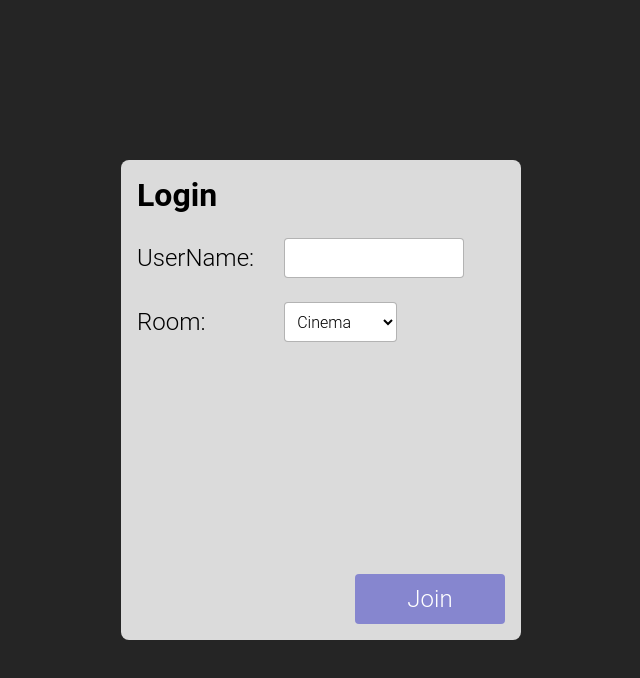
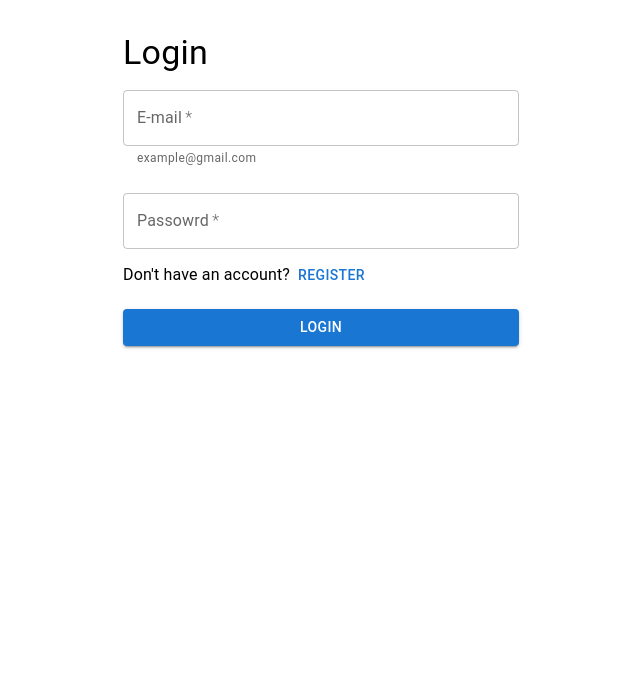
Before and after one commit to jp-sena-dev/chat.io, a React (Vite) app in the folder client/: page /login in a window 1280 px wide. Shown: the top 678 px of the page, without its empty margins (319-959 px from the left). Built offline with nearby package versions, Linux system fonts and the light colour scheme; no server answers.

Commit message:
:sparkles: (client) create: login page

```diff
--- a/client/src/pages/login/index.tsx
+++ b/client/src/pages/login/index.tsx
@@ -1,53 +1,221 @@
 import { useState } from 'react';
-import { useNavigate } from 'react-router-dom';
 import {
-  ItemLogin,
-  SDesctiprionInput,
-  SInput,
-  SLoginForm,
-  SLogincontainer,
-  SLoginPageContainer,
-  SSelect,
-  SLoginButton,
-} from './styles';
+  Box,
+  Button,
+  Container,
+  Slide,
+  TextField,
+  Typography,
+} from '@mui/material';
+import { usePassword } from '../../hooks/passworld';
+import { useAuth } from '../../contexts/auth-context';
+import { useDoublePassword } from '../../hooks/double-password';
+import { useEmail } from '../../hooks/email';
 
 export default function Login() {
+  const {
+    password: doublePassword,
+    confirmPassword: confirmDoublePassword,
+    setPassword: setPasswordDoublePassword,
+    setConfirmPassword: setConfirmDoublePassword,
+    passwordIsValid: doublePasswordIsValid,
+    confirmPasswordIsValid: confirmDoublePasswordIsValid,
+  } = useDoublePassword();
   const [username, setUsername] = useState('');
-  const [room, setRoom] = useState('cinema');
-  const navigate = useNavigate();
+  const { email, setEmail, isValid: emailIsValid } = useEmail();
+  const { password, setPassword } = usePassword();
+  const { login, signup } = useAuth();
+  const [IsOnSignupScreen, setIsOnSignupScreen] = useState(true);
+  const [requestError, serRequestError] = useState('');
 
-  const handleJoinRoom = () => {
-    if (username.length) {
-      navigate(`/room/${username}/${room}`);
+  const resetInfos = () => {
+    setUsername('');
+    setEmail('');
+    setPassword('');
+    serRequestError('');
+    setConfirmDoublePassword('');
+    setPasswordDoublePassword('');
+  };
+
+  const handleChangeScreen = () => {
+    resetInfos();
+    setIsOnSignupScreen(!IsOnSignupScreen);
+  };
+
+  const handleSignup = async () => {
+    if (username.length && doublePassword.length && emailIsValid && confirmDoublePasswordIsValid) {
+      try {
+        await signup(email, doublePassword, username);
+      } catch (e) {
+        switch (e.message) {
+          case 'auth/email-already-in-use':
+            serRequestError('The email address is already in use by another account.');
+            break;
+          case 'auth/too-many-requests':
+            serRequestError('Your account has been temporarily locked due to multiple unsuccessful login attempts. Please wait and try again."');
+            break;
+          default:
+            serRequestError('An internal error has occurred. Please try again later');
+            break;
+        }
+      }
+    }
+  };
+
+  const handleLogin = async () => {
+    if (email.length) {
+      try {
+        await login(email, password);
+      } catch (e) {
+        switch (e.message) {
+          case 'auth/invalid-login-credentials':
+            serRequestError('Invalid email or password. Please make sure you have entered the correct credentials.');
+            break;
+          case 'auth/too-many-requests':
+            serRequestError('Your account has been temporarily locked due to multiple unsuccessful login attempts. Please wait and try again."');
+            break;
+          default:
+            serRequestError('An internal error has occurred. Please try again later');
+            break;
+        }
+      }
     }
   };
 
   return (
-    <SLoginPageContainer>
-      <SLogincontainer>
-        <div>
-          <h1>Login</h1>
-          <SLoginForm>
-            <ItemLogin>
-              <SDesctiprionInput>UserName:</SDesctiprionInput>
-              <SInput type="text" value={username} onChange={({ target }) => setUsername(target.value)} />
-            </ItemLogin>
-            <ItemLogin>
-              <SDesctiprionInput>Room:</SDesctiprionInput>
-              <SSelect name="room" id="room" onChange={({ target }) => setRoom(target.value)}>
-                <option value="cinema">Cinema</option>
-                <option value="sport">Sport</option>
-                <option value="technology">Technology</option>
-                <option value="music">Music</option>
-                <option value="memes">Memes</option>
-              </SSelect>
-            </ItemLogin>
-          </SLoginForm>
-        </div>
-        <SLoginButton isActive={!username.length} onClick={() => handleJoinRoom()}>
-          Join
-        </SLoginButton>
-      </SLogincontainer>
-    </SLoginPageContainer>
+    <Container component="main" maxWidth="xs">
+      <Box
+        sx={{ mt: 4 }}
+      >
+        <Slide direction="right" hidden={!IsOnSignupScreen} in={IsOnSignupScreen}>
+          <Box>
+            <Typography component="h1" variant="h4">
+              Login
+            </Typography>
+            <Box
+              component="form"
+              onSubmit={handleSignup}
+              noValidate
+              sx={{
+                display: 'flex',
+                flexDirection: 'column',
+                alignItems: 'center',
+              }}
+            >
+              <TextField
+                required
+                margin="normal"
+                fullWidth
+                error={email.length ? !emailIsValid : false}
+                helperText="example@gmail.com"
+                label="E-mail"
+                variant="outlined"
+                value={email}
+                onChange={({ target: { value } }) => setEmail(value)}
+                autoComplete="email"
+              />
+              <TextField
+                required
+                margin="normal"
+                fullWidth
+                type="password"
+                label="Passowrd"
+                autoComplete="current-password"
+                variant="outlined"
+                value={password}
+                onChange={({ target: { value } }) => setPassword(value)}
+              />
+            </Box>
+            {requestError && (
+              <Typography component="p" sx={{ color: 'red', textAlign: 'center', mt: 1 }}>
+                {`*${requestError}`}
+              </Typography>
+            )}
+            <Typography component="p" sx={{ display: 'flex', alignItems: 'center' }}>
+              Don&#39;t have an account?
+              <Button onClick={handleChangeScreen}>Register</Button>
+            </Typography>
+            <Button
+              type="submit"
+              fullWidth
+              variant="contained"
+              sx={{ mb: 2, mt: 2 }}
+              onClick={handleLogin}
+            >
+              Login
+            </Button>
+          </Box>
+        </Slide>
+        <Slide direction="right" hidden={IsOnSignupScreen} in={!IsOnSignupScreen}>
+          <Box>
+            <Typography component="h1" variant="h4">
+              Sign up
+            </Typography>
+            <Box component="form" onSubmit={handleSignup}>
+              <TextField
+                error={email.length ? !emailIsValid : false}
+                margin="normal"
+                fullWidth
+                helperText="example@gmail.com"
+                label="E-mail"
+                variant="outlined"
+                autoComplete="email"
+                value={email}
+                onChange={({ target: { value } }) => setEmail(value)}
+              />
+              <TextField
+                error={doublePassword.length ? !doublePasswordIsValid : false}
+                margin="normal"
+                fullWidth
+                type="password"
+                helperText="6+ characters"
+                label="Passowrd"
+                variant="outlined"
+                value={doublePassword}
+                onChange={({ target: { value } }) => setPasswordDoublePassword(value)}
+              />
+              <TextField
+                error={confirmDoublePassword.length ? !confirmDoublePasswordIsValid : false}
+                margin="normal"
+                fullWidth
+                type="password"
+                helperText="passwords must be the same."
+                label="Confirm passowrd"
+                variant="outlined"
+                value={confirmDoublePassword}
+                onChange={({ target: { value } }) => setConfirmDoublePassword(value)}
+              />
+              <TextField
+                label="Username"
+                margin="normal"
+                required
+                fullWidth
+                variant="outlined"
+                value={username}
+                onChange={({ target: { value } }) => setUsername(value)}
+              />
+            </Box>
+            {requestError && (
+              <Typography component="p" sx={{ color: 'red', textAlign: 'center', mt: 1 }}>
+                {`*${requestError}`}
+              </Typography>
+            )}
+            <Typography component="p" sx={{ display: 'flex', alignItems: 'center' }}>
+              Have an account?
+              <Button onClick={handleChangeScreen}>Login</Button>
+            </Typography>
+            <Button
+              type="submit"
+              fullWidth
+              variant="contained"
+              sx={{ mt: 3, mb: 2 }}
+              onClick={handleSignup}
+            >
+              Sign up
+            </Button>
+          </Box>
+        </Slide>
+      </Box>
+    </Container>
   );
 }
```
Also changed, not shown: client/src/pages/room/styles.ts (deleted, +0 -77 lines).
